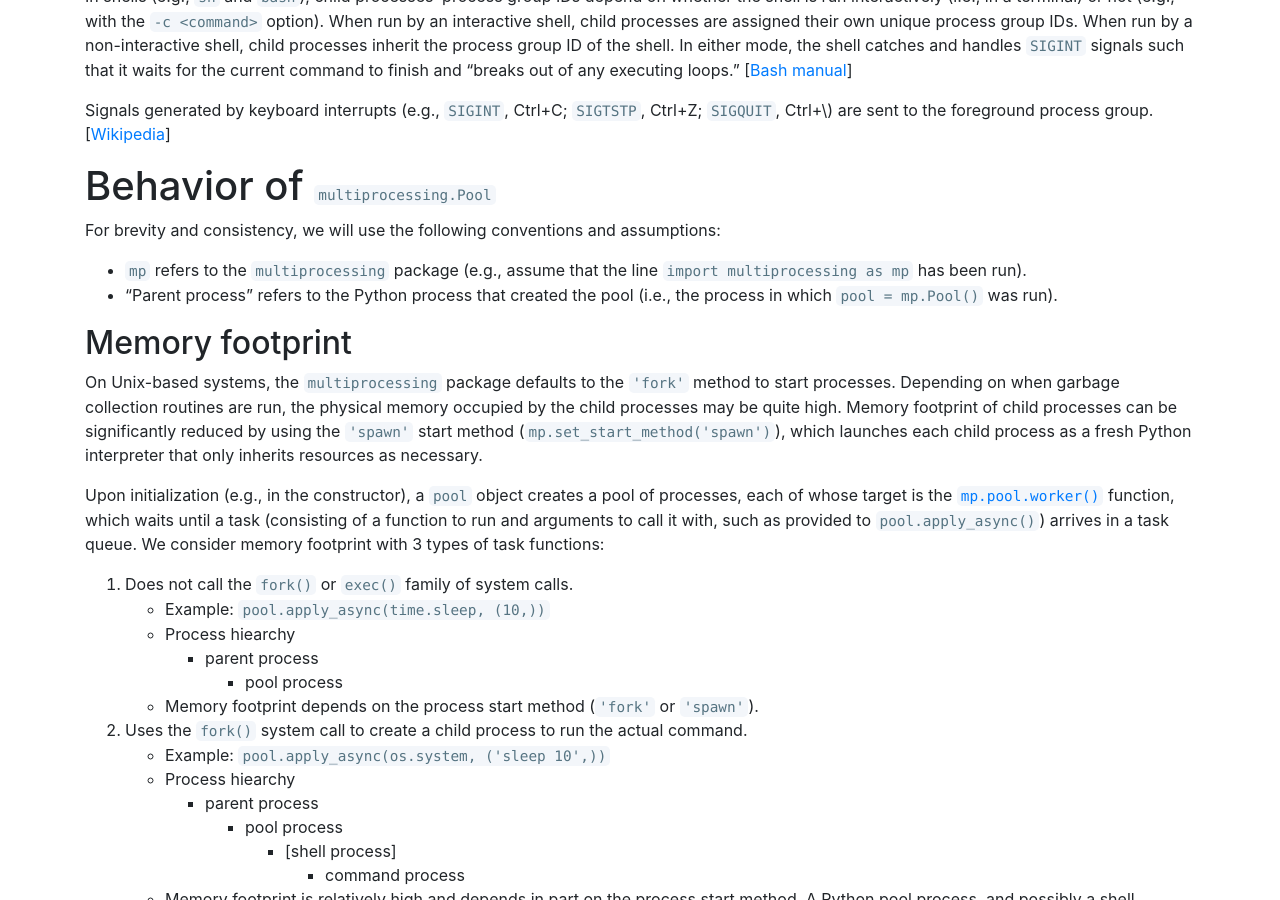
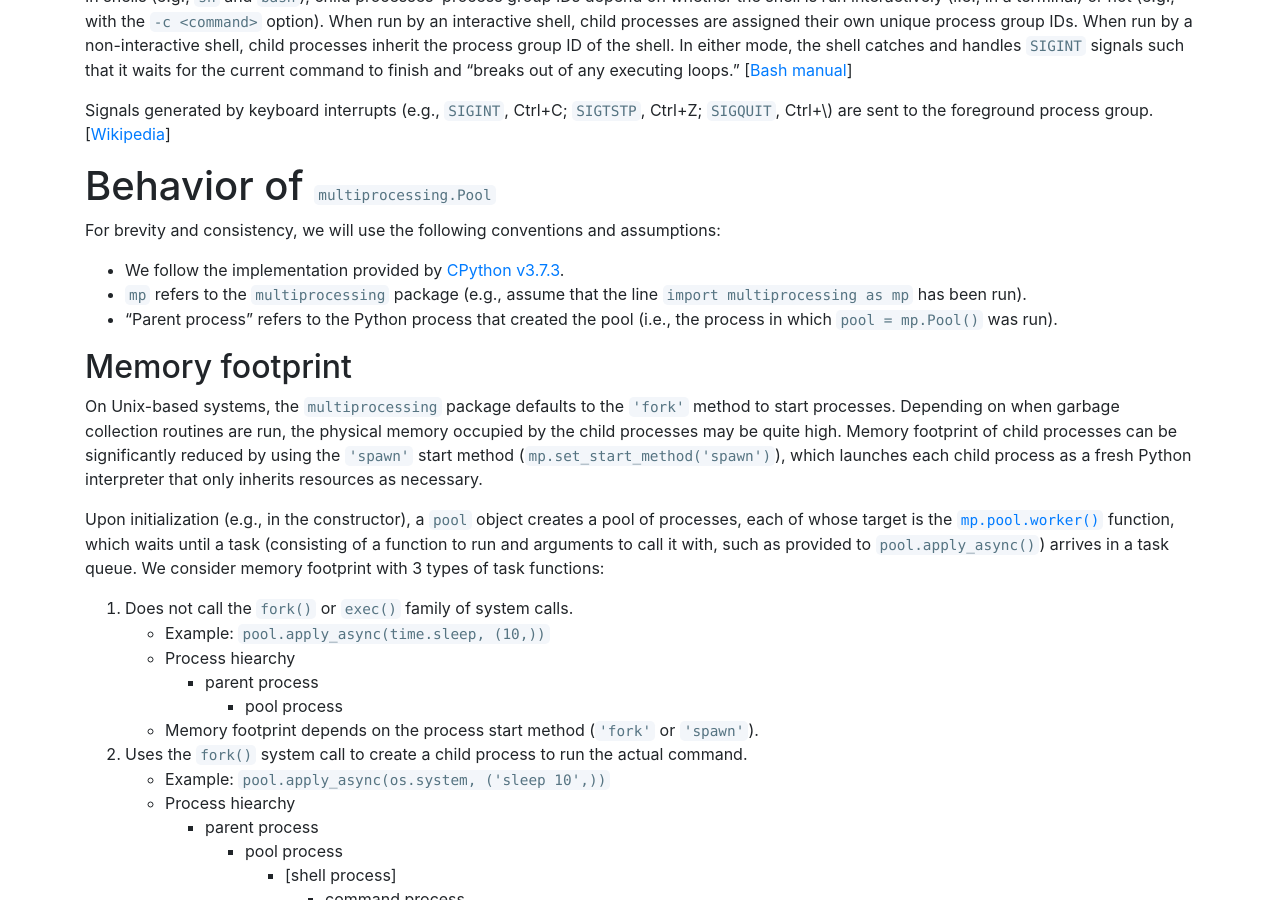
Before and after one commit to bentyeh/bentyeh.github.io, a Jekyll site: the page built from _posts/2019-05-27-Python-multiprocessing.md, in a window 1280 px wide and 900 px high, scrolled down 1726 px. Built offline with Jekyll 4.4.1, drawn with Linux system fonts in a browser that asks for light colours.

Commit message:
Python multiprocessing post: Added note about the Python version used

```diff
--- a/_posts/2019-05-27-Python-multiprocessing.md
+++ b/_posts/2019-05-27-Python-multiprocessing.md
@@ -65,6 +65,7 @@ Signals generated by keyboard interrupts (e.g., `SIGINT`, Ctrl+C; `SIGTSTP`, Ctr
 # Behavior of `multiprocessing.Pool`
 
 For brevity and consistency, we will use the following conventions and assumptions:
+- We follow the implementation provided by [CPython v3.7.3](https://github.com/python/cpython/tree/v3.7.3).
 - `mp` refers to the `multiprocessing` package (e.g., assume that the line `import multiprocessing as mp` has been run).
 - "Parent process" refers to the Python process that created the pool (i.e., the process in which `pool = mp.Pool()` was run).
 
```
